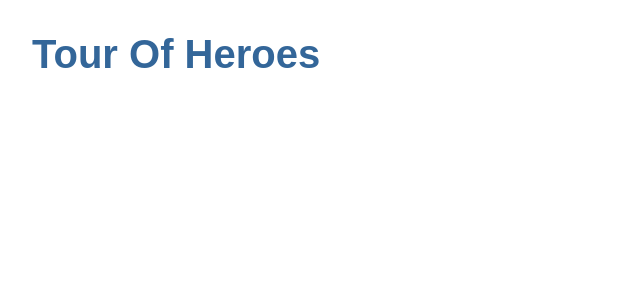
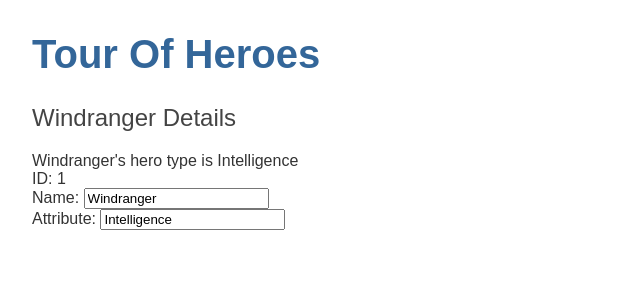
Before and after one commit to AkshaySrivatsa03/TourOfHeroes, an Angular app in the folder tour-of-heroes/: page / in a window 1280 px wide. Shown: the top 300 px of the page, without its empty margins (0-640 px from the left). Built offline with nearby package versions, Linux system fonts and the light colour scheme.

Commit message:
Added Hero and basic display for the same

```diff
--- a/tour-of-heroes/src/app/app.component.html
+++ b/tour-of-heroes/src/app/app.component.html
@@ -1 +1,2 @@
 <h1> {{ title }} </h1>
+<app-heroes></app-heroes>
--- /dev/null
+++ b/tour-of-heroes/src/app/hero.ts
@@ -0,0 +1,5 @@
+export interface Hero {
+    id: number;
+    name: string;
+    type: string;
+}
--- /dev/null
+++ b/tour-of-heroes/src/app/heroes/heroes.component.html
@@ -0,0 +1,12 @@
+<h2> {{ hero.name }} Details </h2>
+<div> {{ hero.name }}'s hero type is {{hero.type}} </div>
+<div><span> ID: </span> {{ hero.id }} </div>
+<div>
+    <label> Name:
+        <input [(ngModel)]="hero.name" placeholder="Name of the Hero"/>
+    </label>
+</div>
+<div>
+    Attribute:
+    <input [(ngModel)]="hero.type" placeholder="Type of the Hero"/>
+</div>
--- /dev/null
+++ b/tour-of-heroes/src/app/heroes/heroes.component.ts
@@ -0,0 +1,21 @@
+import { Component, OnInit } from '@angular/core';
+import { Hero } from '../hero';
+
+@Component({
+  selector: 'app-heroes',
+  templateUrl: './heroes.component.html',
+  styleUrls: ['./heroes.component.css']
+})
+export class HeroesComponent implements OnInit {
+  hero: Hero = {
+    id: 1,
+    name: 'Windranger',
+    type: 'Intelligence'
+  }
+
+  constructor() { }
+
+  ngOnInit(): void {
+  }
+
+}
```
Also changed, not shown: tour-of-heroes/src/app/app.module.ts (+6 -2 lines), tour-of-heroes/src/app/heroes/heroes.component.css (added), 1 other file (tests, documents, lock files or other folders).
